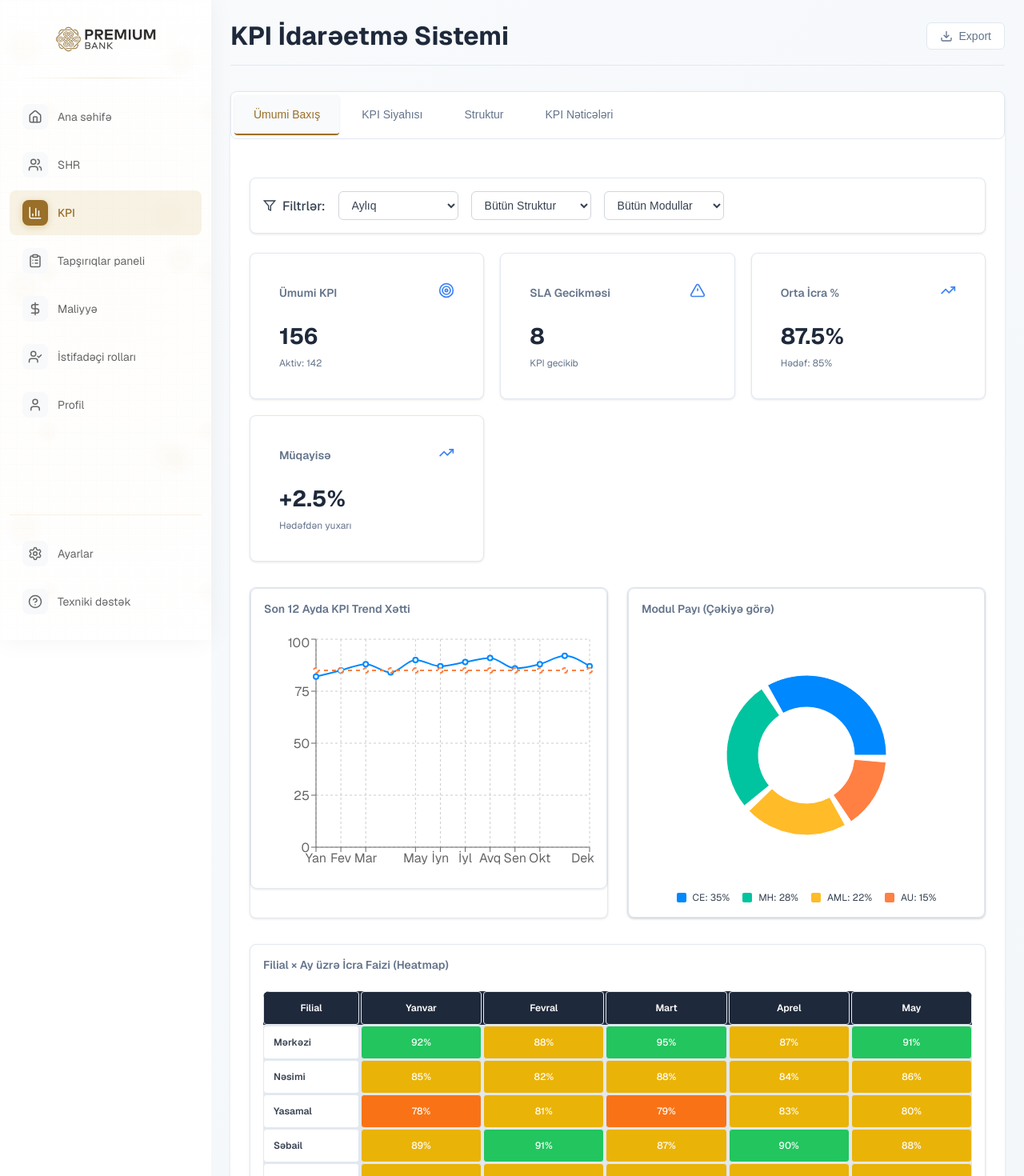
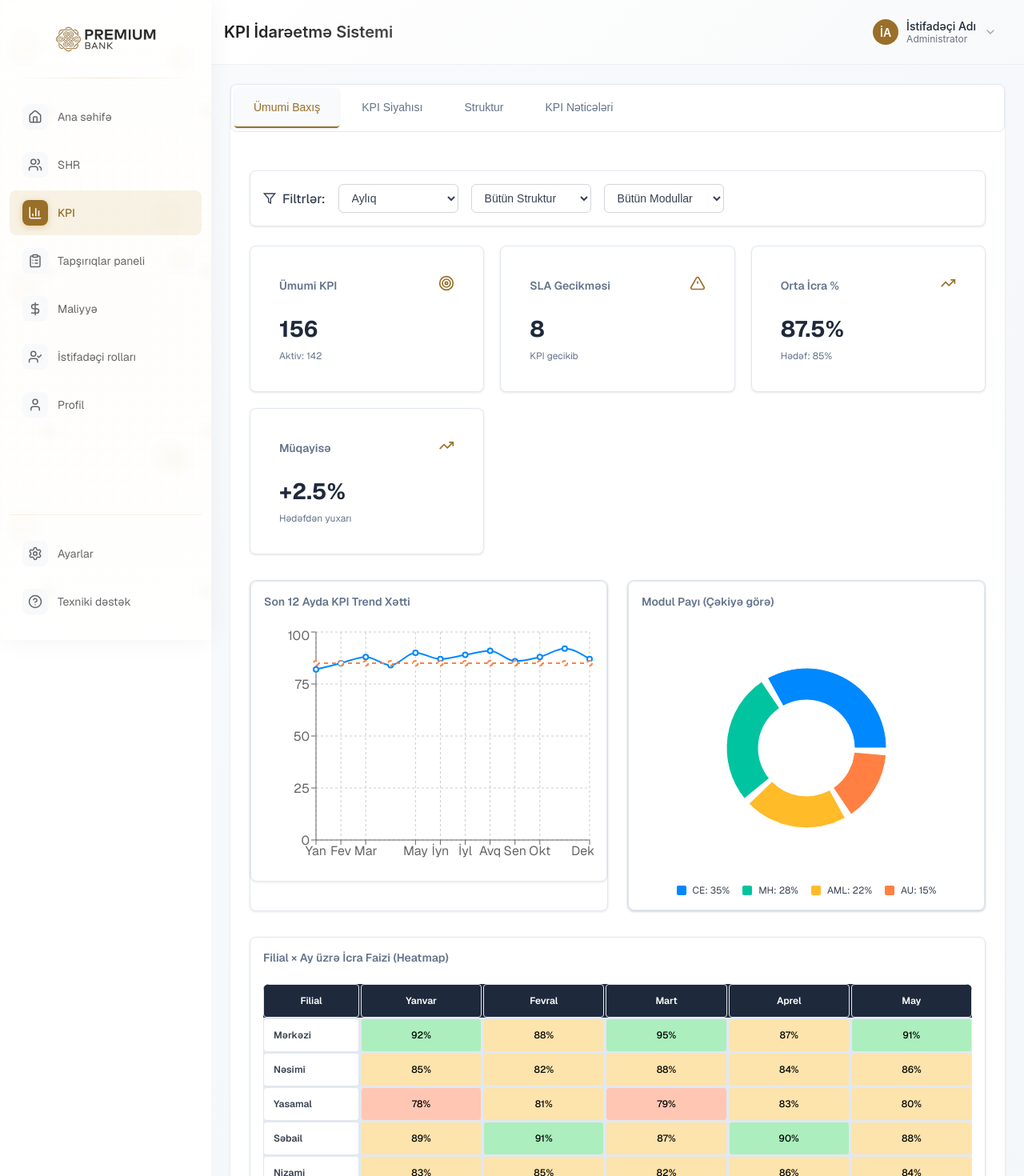
Before and after one commit to FaigGasimli/kpi-dashboard-beta, a React (Create React App) app: page /kpi in a window 1280 px wide. Shown: the top 1470 px of the page at 80% size. Built offline with nearby package versions, Linux system fonts and the light colour scheme.

Commit message:
First commit2

```diff
--- a/src/pages/kpi/index.jsx
+++ b/src/pages/kpi/index.jsx
@@ -16,6 +16,7 @@ import {
 import styles from "./kpi.module.css";
 import KPICreationModal from "./kpimodal";
 import EmployeeKPIProfile from "./EmployeeKPIProfile";
+import Header from "../../components/header";
 
 // Mock data
 const summaryData = {
@@ -900,9 +901,9 @@ const kpiCatalogData = [
 ];
 
 const getHeatmapColor = (value) => {
-  if (value >= 90) return "#22c55e";
-  if (value >= 80) return "#eab308";
-  if (value >= 70) return "#f97316";
+  if (value >= 90) return "#6cf38273";
+  if (value >= 80) return "#fde3acff";
+  if (value >= 70) return "#ffc6b3ff";
   return "#ef4444";
 };
 
@@ -1070,6 +1071,9 @@ export default function KPIHomePage() {
   };
 
   return (
+    <>
+      {" "}
+      <Header title="KPI İdarəetmə Sistemi" />
       <div className={styles.container}>
         {selectedEmployee ? (
           <EmployeeKPIProfile
@@ -1078,16 +1082,6 @@ export default function KPIHomePage() {
           />
         ) : (
           <>
-          <div className={styles.header}>
-            <h1 className={styles.title}>KPI İdarəetmə Sistemi</h1>
-            <div className={styles.headerActions}>
-              <button className={styles.exportButton}>
-                <DownloadIcon />
-                Export
-              </button>
-            </div>
-          </div>
-
             <div className={styles.tabs}>
               <div className={styles.tabsList}>
                 <button
@@ -1214,7 +1208,9 @@ export default function KPIHomePage() {
                         <div className={styles.cardValue}>
                           +{summaryData.deviation}%
                         </div>
-                      <div className={styles.cardSubtext}>Hədəfdən yuxarı</div>
+                        <div className={styles.cardSubtext}>
+                          Hədəfdən yuxarı
+                        </div>
                       </div>
                     </div>
                   </div>
@@ -1330,7 +1326,7 @@ export default function KPIHomePage() {
                                 className={styles.heatmapCell}
                                 style={{
                                   backgroundColor: getHeatmapColor(row.jan),
-                                color: "white",
+                                  color: "black",
                                 }}
                               >
                                 {row.jan}%
@@ -1339,7 +1335,7 @@ export default function KPIHomePage() {
                                 className={styles.heatmapCell}
                                 style={{
                                   backgroundColor: getHeatmapColor(row.feb),
-                                color: "white",
+                                  color: "black",
                                 }}
                               >
                                 {row.feb}%
@@ -1348,7 +1344,7 @@ export default function KPIHomePage() {
                                 className={styles.heatmapCell}
                                 style={{
                                   backgroundColor: getHeatmapColor(row.mar),
-                                color: "white",
+                                  color: "black",
                                 }}
                               >
                                 {row.mar}%
@@ -1357,7 +1353,7 @@ export default function KPIHomePage() {
                                 className={styles.heatmapCell}
                                 style={{
                                   backgroundColor: getHeatmapColor(row.apr),
-                                color: "white",
+                                  color: "black",
                                 }}
                               >
                                 {row.apr}%
@@ -1366,7 +1362,7 @@ export default function KPIHomePage() {
                                 className={styles.heatmapCell}
                                 style={{
                                   backgroundColor: getHeatmapColor(row.may),
-                                color: "white",
+                                  color: "black",
                                 }}
                               >
                                 {row.may}%
@@ -1466,7 +1462,7 @@ export default function KPIHomePage() {
                                       : styles.badgeDefault
                                   }`}
                                 >
-                                {person.delays} gecikme
+                                  {person.delays} gecikmə
                                 </span>
                               </div>
                               <div className={styles.listItemContent}>
@@ -1501,10 +1497,6 @@ export default function KPIHomePage() {
                           onClick={() => setIsKPIModalOpen(true)}
                         >
                           Yeni KPI
-                      </button>
-                      <button className={styles.outlineButton}>
-                        <DownloadIcon />
-                        Export
                         </button>
                       </div>
                     </div>
@@ -1733,7 +1725,9 @@ export default function KPIHomePage() {
                     {navigationLevel === "branches" && (
                       <div className={styles.card}>
                         <div className={styles.cardHeader}>
-                        <h3 className={styles.cardTitle}>Filiallar Siyahısı</h3>
+                          <h3 className={styles.cardTitle}>
+                            Filiallar Siyahısı
+                          </h3>
                         </div>
                         <div className={styles.cardContent}>
                           <div className={styles.branchGrid}>
@@ -1975,13 +1969,17 @@ export default function KPIHomePage() {
                                   employee.status
                                 );
                                 return (
-                                <div key={index} className={styles.employeeRow}>
+                                  <div
+                                    key={index}
+                                    className={styles.employeeRow}
+                                  >
                                     <div className={styles.employeeCell}>
                                       <div className={styles.employeeInfo}>
                                         <div className={styles.employeeAvatar}>
                                           <img
                                             src={
-                                            employee.photo || "/placeholder.svg"
+                                              employee.photo ||
+                                              "/placeholder.svg"
                                             }
                                             alt={employee.name}
                                           />
@@ -2010,7 +2008,9 @@ export default function KPIHomePage() {
                                     <div className={styles.employeeCell}>
                                       <div className={styles.kpiResult}>
                                         <div className={styles.kpiProgress}>
-                                        <div className={styles.kpiProgressBar}>
+                                          <div
+                                            className={styles.kpiProgressBar}
+                                          >
                                             <div
                                               className={styles.kpiProgressFill}
                                               style={{
@@ -2018,7 +2018,9 @@ export default function KPIHomePage() {
                                               }}
                                             ></div>
                                           </div>
-                                        <span className={styles.kpiPercentage}>
+                                          <span
+                                            className={styles.kpiPercentage}
+                                          >
                                             {employee.kpiResult}%
                                           </span>
                                         </div>
@@ -2079,6 +2081,7 @@ export default function KPIHomePage() {
           </>
         )}
       </div>
+    </>
   );
 }
 
--- a/src/pages/kpi/kpi.module.css
+++ b/src/pages/kpi/kpi.module.css
@@ -1353,7 +1353,7 @@
 
 .filterSelect:focus {
   outline: none;
-  border-color: #3b82f6;
+  border-color: #996f29;
   box-shadow: 0 0 0 3px rgba(59, 130, 246, 0.1);
 }
 
@@ -1387,7 +1387,7 @@
 }
 
 .cardIcon {
-  color: #3b82f6;
+  color: #996f29;
 }
 
 .cardContent {
@@ -1625,13 +1625,13 @@
 
 .searchInput:focus {
   outline: none;
-  border-color: #3b82f6;
+  border-color: #996f29;
   box-shadow: 0 0 0 3px rgba(59, 130, 246, 0.1);
 }
 
 .primaryButton {
   padding: 8px 16px;
-  background-color: #3b82f6;
+  background-color: #996f29;
   color: white;
   border: none;
   border-radius: 6px;
@@ -1807,7 +1807,7 @@
 }
 
 .nodeIcon {
-  color: #3b82f6;
+  color: #996f29;
 }
 
 .nodeName {
@@ -1851,7 +1851,7 @@
 
 .managementNode {
   background-color: #dbeafe;
-  border-color: #3b82f6;
+  border-color: #996f29;
 }
 
 .departmentNode {
@@ -1949,7 +1949,7 @@
 .breadcrumbItem {
   background: none;
   border: none;
-  color: #3b82f6;
+  color: #996f29;
   cursor: pointer;
   font-size: 14px;
   font-weight: 500;
@@ -2111,7 +2111,7 @@
 .breadcrumbItem {
   background: none;
   border: none;
-  color: #3b82f6;
+  color: #996f29;
   cursor: pointer;
   font-size: 14px;
   font-weight: 500;
@@ -2329,7 +2329,7 @@
 .employeeName {
   background: none;
   border: none;
-  color: #3b82f6;
+  color: #996f29;
   cursor: pointer;
   font-size: 14px;
   font-weight: 600;
```
Lines whose indentation alone changed are shown as unchanged.
